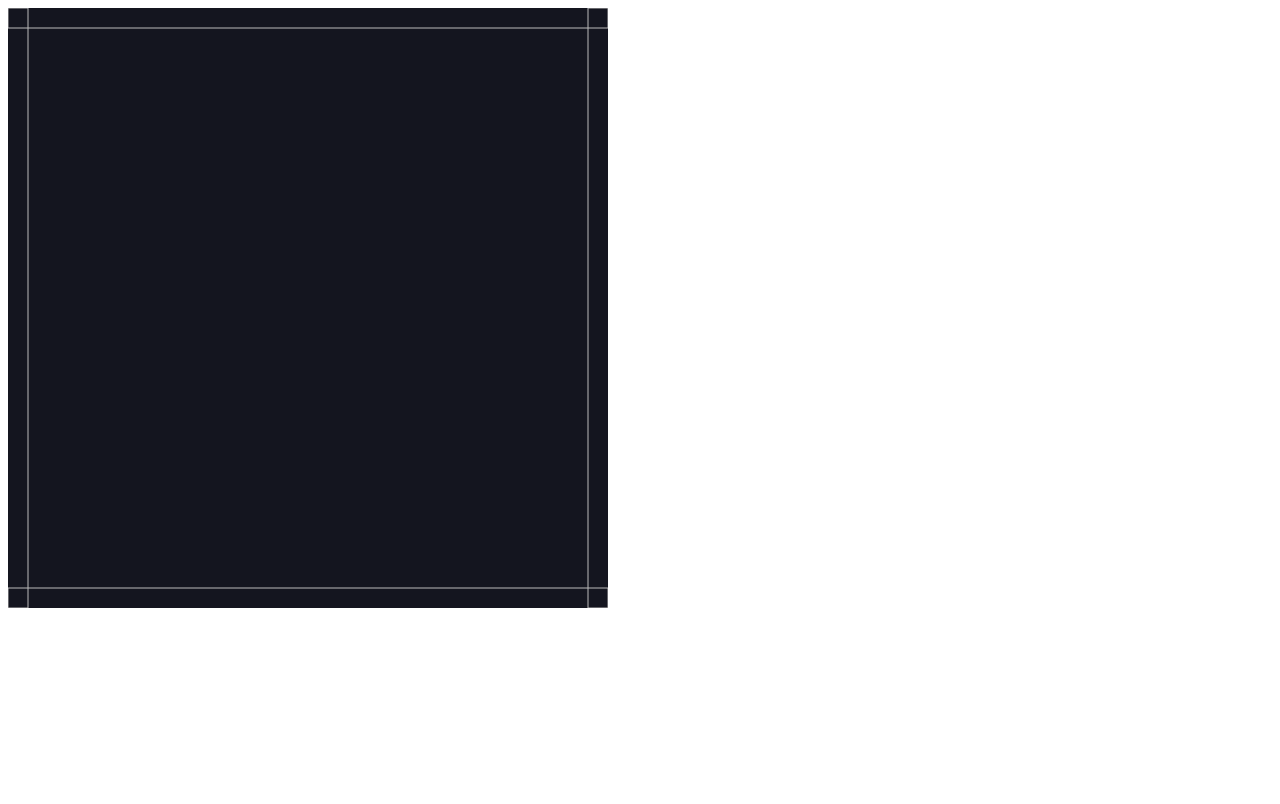
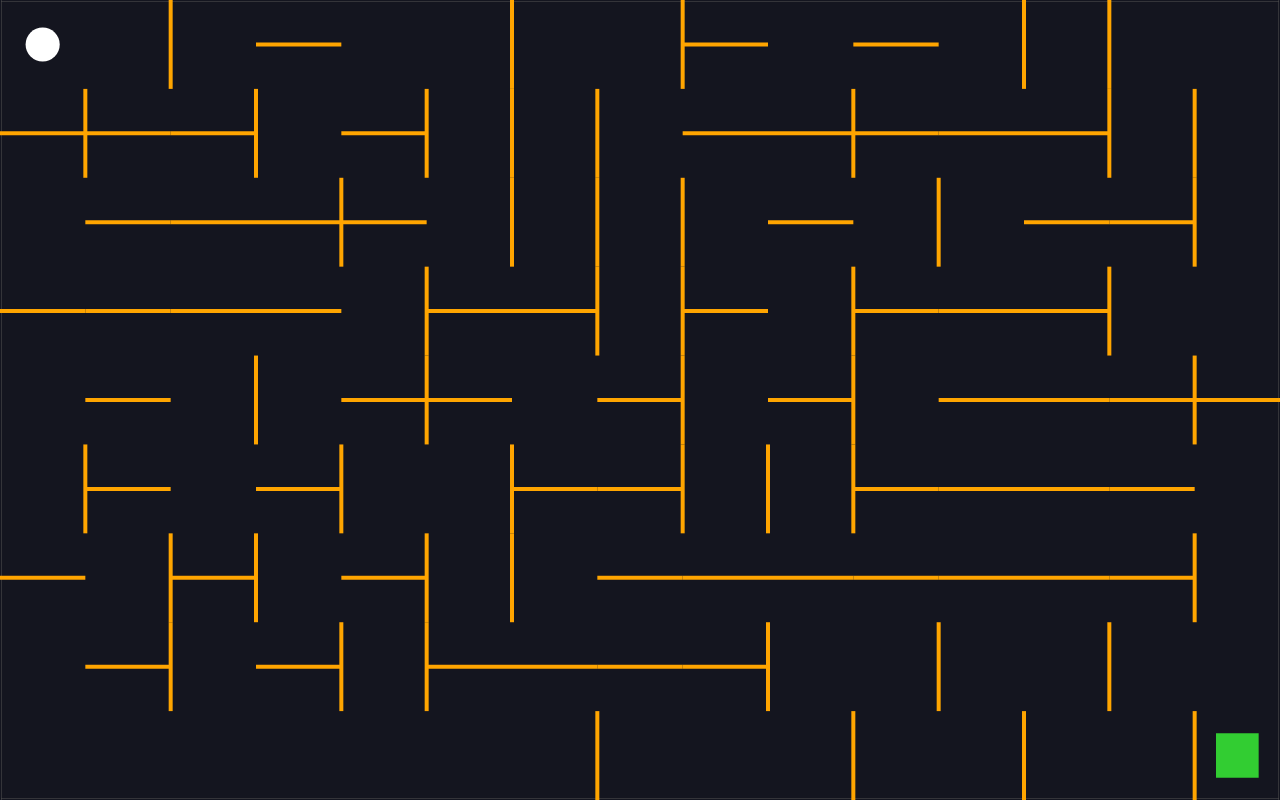
Before and after one commit to kzaid0767/jsLove, a plain HTML site: page maze_canvas_api/index.html in a window 1280 px wide. Drawn offline with nearby package versions, Linux system fonts and the light colour scheme.

Commit message:
maze game completed

```diff
--- a/maze_canvas_api/index.html
+++ b/maze_canvas_api/index.html
@@ -7,9 +7,47 @@
     <meta name="viewport" content="width=device-width, initial-scale=1.0">
     <title>Maze Challenge Created with Canvas API</title>
     <script src="https://cdnjs.cloudflare.com/ajax/libs/matter-js/0.18.0/matter.min.js"></script>
+    <style>
+        body {
+            margin: 0;
+        }
+
+        .hidden {
+            display: none !important;
+        }
+
+        h1 {
+            color: whitesmoke;
+            font-size: 40px;
+        }
+
+        .blink_me {
+            animation: blinker 1s linear infinite;
+        }
+
+        @keyframes blinker {
+            50% {
+                opacity: 0;
+            }
+        }
+
+        .winner {
+            display: flex;
+            justify-content: center;
+            align-items: center;
+            position: absolute;
+            z-index: 1;
+            height: 100vh;
+            width: 100vh;
+        }
+    </style>
 </head>
 
 <body>
+    <audio src="./robot-laser-carnage.mp3" autoplay loop></audio>
+    <div class="winner hidden">
+        <h1 id="reload" class="blink_me">You Won! Click To Restart</h1>
+    </div>
 
     <script src="index.js"></script>
 </body>
--- a/maze_canvas_api/index.js
+++ b/maze_canvas_api/index.js
@@ -1,16 +1,22 @@
-const { Engine, Render, Runner, World, Bodies } = Matter
+const { Engine, Render, Runner, World, Bodies, Body, Events } = Matter
 
 /* width and height of working canvas */
-const width = 600
-const height = 600
+const cellsHorizontal = 15
+const cellsVertical = 9
+const width = window.innerWidth
+const height = window.innerHeight
+
+const unitLengthX = width / cellsHorizontal
+const unitLengthY = height / cellsVertical
 
 const engine = Engine.create()
+engine.world.gravity.y = 0 /* disabling downward gravity */
 const { world } = engine
 const render = Render.create({
     element: document.body,
     engine: engine,
     options: {
-        wireframes: true,
+        wireframes: false,
         width,
         height
     }
@@ -20,22 +26,198 @@ Runner.run(Runner.create(), engine)
 
 /* Walls being created */
 const walls = [
-    Bodies.rectangle(width / 2, 0, width, 40, { isStatic: true }),
-    Bodies.rectangle(width / 2, height, width, 40, { isStatic: true }),
-    Bodies.rectangle(0, height / 2, 40, height, { isStatic: true }),
-    Bodies.rectangle(width, height / 2, 40, height, { isStatic: true }),
+    Bodies.rectangle(width / 2, 0, width, 2, { isStatic: true }),
+    Bodies.rectangle(width / 2, height, width, 2, { isStatic: true }),
+    Bodies.rectangle(0, height / 2, 2, height, { isStatic: true }),
+    Bodies.rectangle(width, height / 2, 2, height, { isStatic: true }),
 ]
 World.add(world, walls)
 
 /* Maze generation */
 
-const grid = Array(3).fill(null).map(() => Array(3).fill(false))
+const shuffle = (arr) => {
+    let counter = arr.length
+    /* to randomize neighbor possilities */
+    while (counter > 0) {
+        const index = Math.floor(Math.random() * counter)
+        counter--
+        const temp = arr[counter]
+        arr[counter] = arr[index]
+        arr[index] = temp
 
-const verticals = Array(3).fill(null).map(() => Array(2).fill(false))
+    }
 
-const horizontals = Array(2).fill(null).map(() => Array(3).fill(false))
+    return arr
+
+}
+
+const grid = Array(cellsVertical).fill(null).map(() => Array(cellsHorizontal).fill(false))
+
+const verticals = Array(cellsVertical).fill(null).map(() => Array(cellsHorizontal - 1).fill(false))
+
+const horizontals = Array(cellsVertical - 1).fill(null).map(() => Array(cellsHorizontal).fill(false))
+
+const startRow = Math.floor(Math.random() * cellsVertical)
+const startColumn = Math.floor(Math.random() * cellsHorizontal)
+
+const moveThroughCells = (row, column) => {
+    /* if cell at [row,col] in grid is visited then return */
+    if (grid[row][column]) {
+        return
+    }
+
+    /* mark cell as visited ie True*/
+    grid[row][column] = true
+    /* Assemble random order list of neighbors , up, right, down , left*/
+    const neighbors = shuffle([
+        [row - 1, column, 'up'],
+        [row, column + 1, 'right'],
+        [row + 1, column, 'down'],
+        [row, column - 1, 'left']
+
+    ])
 
 
-console.log(grid)
-console.log(verticals)
-console.log(horizontals)
+    /* For each neighbor */
+    for (let neighbor of neighbors) {
+        const [nextRow, nextColumn, direction] = neighbor
+        /* see if  that neighbor is out of bounds */
+        if (nextRow < 0 || nextRow >= cellsVertical || nextColumn < 0 || nextColumn >= cellsHorizontal) {
+            continue
+        }
+        /* see if that is visited then go next neighbor */
+        if (grid[nextRow][nextColumn]) {
+            continue
+        }
+        /* remove wall from horizontal/vertical wall */
+        if (direction === 'left') {
+            verticals[row][column - 1] = true
+        } else if (direction === 'right') {
+            verticals[row][column] = true
+        } else if (direction === 'up') {
+            horizontals[row - 1][column] = true
+        } else if (direction === 'down') {
+            horizontals[row][column] = true
+        }
+
+        moveThroughCells(nextRow, nextColumn)
+
+    }
+    /* visit that next cell */
+
+}
+
+moveThroughCells(startRow, startColumn)
+
+horizontals.forEach((row, rowIndex) => { /* each element of horizontals is an array */
+    row.forEach((open, columnIndex) => {
+        if (open) {
+            return
+        }
+        const wall = Bodies.rectangle(
+            columnIndex * unitLengthX + unitLengthX / 2,
+            rowIndex * unitLengthY + unitLengthY / 2,
+            unitLengthX,
+            4, {
+            label: 'wall',
+            isStatic: true,
+            render: {
+                fillStyle: 'orange'
+            }
+        }
+        )
+        World.add(world, wall)
+    })
+})
+
+verticals.forEach((row, rowIndex) => { /* each element of verticals is an array */
+    row.forEach((open, columnIndex) => {
+        if (open) {
+            return
+        }
+        const wall = Bodies.rectangle(
+            columnIndex * unitLengthX + unitLengthX,
+            rowIndex * unitLengthY + unitLengthY / 2,
+            4,
+            unitLengthY, {
+            label: 'wall',
+            isStatic: true,
+            render: {
+                fillStyle: 'orange'
+            }
+        }
+        )
+        World.add(world, wall)
+    })
+})
+
+/* Creating end goal */
+const goal = Bodies.rectangle(
+    width - unitLengthX / 2,
+    height - unitLengthY / 2,
+    unitLengthX * 0.5,
+    unitLengthY * 0.5,
+    {
+        label: 'goal',
+        isStatic: true,
+        render: {
+            fillStyle: 'limegreen'
+        }
+    }
+)
+
+World.add(world, goal)
+
+/* Creating ball */
+const ballRadius = Math.min(unitLengthX, unitLengthY) * 0.2
+const ball = Bodies.circle(
+    unitLengthX / 2,
+    unitLengthY / 2,
+    ballRadius,
+    {
+        label: 'ball',
+        render: {
+            fillStyle: 'white'
+        }
+    }
+)
+
+World.add(world, ball)
+
+document.addEventListener('keydown', event => {
+    const { x, y } = ball.velocity
+
+    if (event.key === 'ArrowUp') {
+        Body.setVelocity(ball, { x, y: y - 5 })
+    }
+    if (event.key === 'ArrowDown') {
+        Body.setVelocity(ball, { x, y: y + 5 })
+    }
+    if (event.key === 'ArrowRight') {
+        Body.setVelocity(ball, { x: x + 5, y })
+    }
+    if (event.key === 'ArrowLeft') {
+        Body.setVelocity(ball, { x: x - 5, y })
+    }
+})
+
+/* win condition */
+Events.on(engine, 'collisionStart', event => {
+    event.pairs.forEach((collision) => {
+        const labels = ['ball', 'goal']
+        if (labels.includes(collision.bodyA.label) && labels.includes(collision.bodyB.label)) {
+            document.querySelector('.winner').classList.remove('hidden')
+            world.gravity.y = 1
+            world.bodies.forEach(body => {
+                if (body.label === 'wall') {
+                    Body.setStatic(body, false)
+                }
+            })
+        }
+    })
+})
+
+const button = document.querySelector('#reload')
+button.addEventListener('click', () => {
+    location.reload()
+})
```
Also changed, not shown: movingShapes.js (renamed from maze_canvas_api/movingShapes.js), 1 other file.
